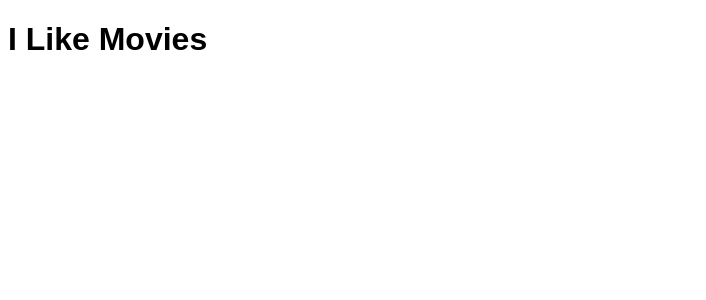
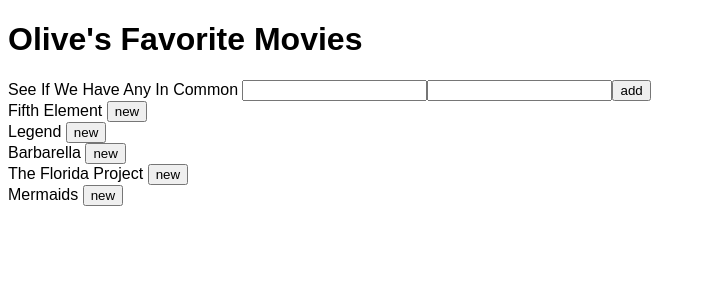
Before and after one commit to oliveiosello/hrr48-movie-list, a React app: page / in a window 1280 px wide. Shown: the top 300 px of the page, without its empty margins (0-706 px from the left). Built offline with nearby package versions, Linux system fonts and the light colour scheme.

Commit message:
Completed through step three

```diff
--- a/index.html
+++ b/index.html
@@ -2,15 +2,18 @@
 <html lang="en">
 <head>
   <meta charset="utf-8">
+<!-- binary encoding of text chars -->
   <meta name="viewport" content="width=device-width, initial-scale=1">
+  <!-- ensures correct rendering for various device sizes? -->
   <title>I Like Movies</title>
   <link rel="stylesheet" href="style.css">
-
   <script src="node_modules/jquery/dist/jquery.js"></script>
 
 </head>
 <body>
   <div id="app"></div>
+  <!-- location for app to rendered to -->
   <script src="dist/bundle.js"></script>
+  <!-- when script loads react will render bundled info -->
 </body>
 </html>
--- a/src/App.jsx
+++ b/src/App.jsx
@@ -1,11 +1,21 @@
 import React from 'react';
+// react has to be imported everywhere JSX is used
+
+// 1. import movie list
+// 2. render movie list within app
+import MovieList from './Components/MovieList.jsx'
 
 const App = () => {
   return (
     <div>
-      <h1>I Like Movies</h1>
+      <h1>Olive's Favorite Movies</h1>
+      <MovieList />
     </div>
   );
+
 };
 
+
+
+
 export default App;
--- /dev/null
+++ b/src/Components/MovieList.jsx
@@ -0,0 +1,89 @@
+// est component for movie list
+// export movie list (& import in App)
+import React, { Component } from 'react';
+import MovieRow from './MovieRow.jsx';
+
+
+class MovieList extends Component {
+    constructor(props) {
+        super(props);
+
+        this.state = {
+            movies: initialMovies,
+            movie: {},
+            query: '',
+            suggestion: ''
+        }
+    }
+
+    render() {
+        console.log(this.state)
+        const {suggestion, query, movies} = this.state
+        const searchedMovies = movies.filter(movie => {
+            return movie.title.toLowerCase().includes(query.toLowerCase());
+        })
+
+        return (
+            <div>
+                <label htmlFor="search">See If We Have Any In Common </label>
+                <input type="text" value={suggestion}
+                    onChange={(e) => this.setState({suggestion: e.target.value})}/>
+                <input type="text" value={query}
+                    onChange={this.movieFilterOnChange.bind(this)}/>
+                <button onClick={this.addSuggestion.bind(this)}>add</button>
+                <div className="movie-list">
+                    {searchedMovies.length === 0 && 'watch more movies!'}
+                    {searchedMovies.map((movie) =>
+                    <MovieRow
+                    title={movie.title}
+                    watched={movie.watched}
+                    onToggle={() => this.toggleMovie(movie.title)}
+                    />
+                    )}
+                </div>
+            </div>
+        )
+
+    }
+
+    movieFilterOnChange(event) {
+        this.setState({
+            query: event.target.value
+        })
+    }
+
+    addSuggestion() {
+        const newMovies =
+         [{title: this.state.suggestion}].concat(this.state.movies)
+        this.setState({
+            suggestion: '',
+            movies: newMovies
+        })
+    }
+
+    toggleMovie(title) {
+        const newMovies =
+        this.state.movies.map((movie) => {
+            if (movie.title === title) {
+                return {title: movie.title, watched: !movie.watched}
+            } else {
+                return movie
+            }
+        })
+        this.setState({
+            movies: newMovies
+        })
+    }
+
+};
+
+
+var initialMovies = [
+    {title: 'Fifth Element'},
+    {title: 'Legend'},
+    {title: 'Barbarella'},
+    {title: 'The Florida Project'},
+    {title: 'Mermaids'},
+];
+
+export default MovieList;
--- /dev/null
+++ b/src/Components/MovieRow.jsx
@@ -0,0 +1,15 @@
+import React from 'react';
+
+const MovieRow = ({title, watched, onToggle}) => {
+return <div>
+{title} <button onClick={onToggle}>{watched ? 'seen it' : 'new'}</button>
+</div>
+}
+
+
+// needs name of movie
+// add button to toggle watched/not
+//   signal movie
+
+
+export default MovieRow;
--- a/src/index.js
+++ b/src/index.js
@@ -4,3 +4,7 @@ import ReactDOM from 'react-dom';
 import App from './App.jsx';
 
 ReactDOM.render(<App />, document.getElementById('app'));
+// rander is a function on reactDom (web renderer) (runs react component)
+// takes two args:
+//   first is react component to render,
+//   second is element on the page where you'll runder (html id)
--- a/webpack.config.js
+++ b/webpack.config.js
@@ -15,3 +15,8 @@ module.exports = {
     ]
   }
 };
+
+// collects all JS from entry (collected into index.js)
+// traverses tree of code within entry file
+// bundles everything into single JS file
+// processes information with rules
```
Also changed, not shown: package.json (+11 -11 lines), 1 other file (tests, documents, lock files or other folders).
